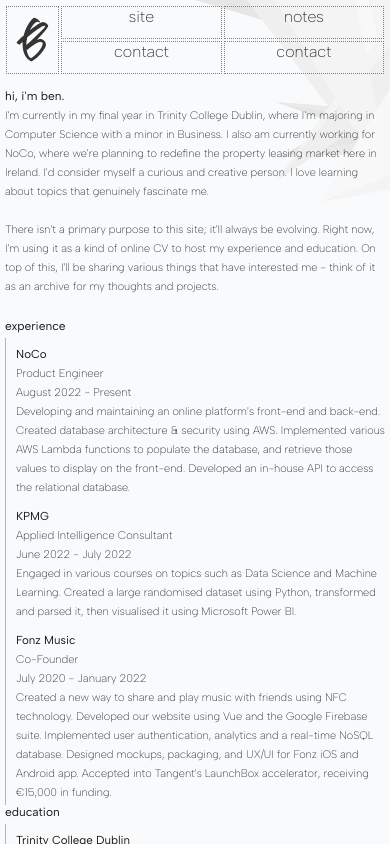
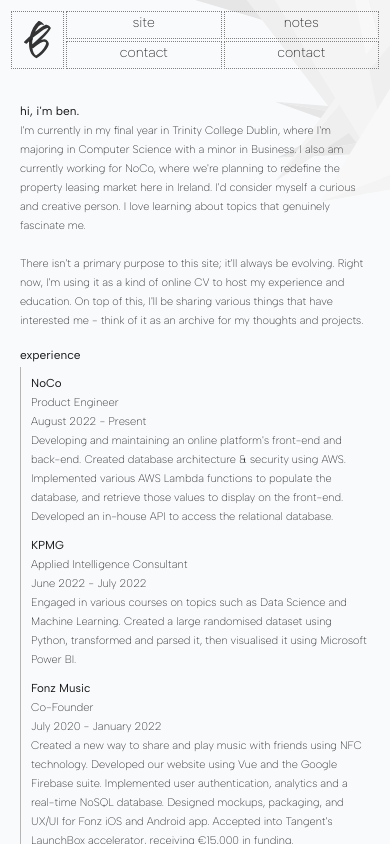
Before and after one commit to ben-vaughan/benjav, a React (Create React App) app: page / in a window 390 px wide. Shown: the top 844 px of the page. Built offline with nearby package versions, Linux system fonts and the light colour scheme.

Commit message:
More mobile CSS

```diff
--- a/src/components/LineList.js
+++ b/src/components/LineList.js
@@ -4,7 +4,7 @@ import ListElement from './elements/ListElement';
 const LineList = (props) => {
   return (
     <>
-      <div style={{paddingBottom: '5px'}} className='heading-2'> { props.data.title } </div>
+      <div style={{paddingTop: '20px', paddingBottom: '5px'}} className='heading-2'> { props.data.title } </div>
       <div className='line-list-container'>
         {props.data.fields.map(f => <ListElement key={f.heading} heading={f.heading} title={f.title} subtitle={f.subtitle} description={f.description}/>)}
       </div>
--- a/src/css/Home.css
+++ b/src/css/Home.css
@@ -1,6 +1,5 @@
 .home-container {
   width: 100%;
-  margin-top: 25px;
   display: grid;
   column-gap: 100px;
   grid-template-columns: auto auto;
--- a/src/css/Layout.css
+++ b/src/css/Layout.css
@@ -27,7 +27,7 @@
   .content-inner {
     display: flex;
     flex-direction: column;
-    margin: 5px;
+    margin: 20px;
     width: 100%;
   }
 }
--- a/src/css/Navbar.css
+++ b/src/css/Navbar.css
@@ -31,7 +31,7 @@
   }
   .navbar-inner {
     display: flex;
-    margin: 5px;
+    margin: 10px;
     width: 100%;
   }
   .navbar-logo {
@@ -52,5 +52,6 @@
   }
   .navbar-list-element-text {
     font-weight: 300;
+    font-size: 14px;
   }
 }
```
